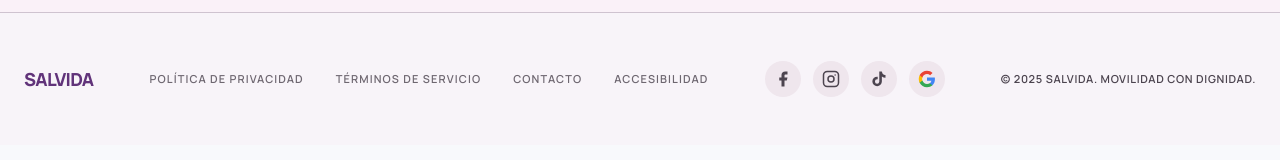
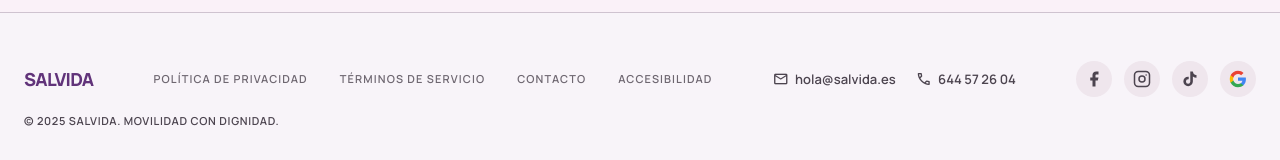
Before and after one commit to Salvida/Salvida_vibe_project, a React (Vite) app in the folder frontend/: page / in a window 1280 px wide. Shown: the part 1959-2119 px from the top of the page. Built offline with nearby package versions, Linux system fonts and the light colour scheme; no server answers.

Commit message:
feat: fix footer links and add contact info block

```diff
--- a/frontend/src/i18n/es.json
+++ b/frontend/src/i18n/es.json
@@ -529,6 +529,8 @@
       "terms": "Términos de Servicio",
       "contact": "Contacto",
       "accessibility": "Accesibilidad",
+      "email": "hola@salvida.es",
+      "phone": "644 57 26 04",
       "copy": "© 2025 Salvida. Movilidad con dignidad."
     }
   }
--- a/frontend/src/pages/LandingPage/LandingPage.css
+++ b/frontend/src/pages/LandingPage/LandingPage.css
@@ -743,6 +743,34 @@
   }
 }
 
+/* ── Footer contact info ── */
+.lp-footer__contact {
+  display: flex;
+  flex-wrap: wrap;
+  justify-content: center;
+  gap: 1.25rem;
+}
+
+.lp-footer__contact-item {
+  display: flex;
+  align-items: center;
+  gap: 0.4rem;
+  font-size: 0.8125rem;
+  font-weight: 600;
+  color: var(--lp-on-surface-variant);
+  text-decoration: none;
+  transition: color 0.2s;
+}
+
+.lp-footer__contact-item:hover {
+  color: var(--lp-primary);
+}
+
+.lp-footer__contact-icon {
+  font-size: 1rem;
+  line-height: 1;
+}
+
 /* ============================================================
    AUTH MODAL
    ============================================================ */
--- a/frontend/src/pages/LandingPage/LandingPage.tsx
+++ b/frontend/src/pages/LandingPage/LandingPage.tsx
@@ -1,6 +1,6 @@
 import { useState, useEffect, useRef } from "react";
 import ReactDOM from "react-dom";
-import { useNavigate } from "react-router-dom";
+import { useNavigate, Link } from "react-router-dom";
 import { useTranslation } from "react-i18next";
 import { Swiper, SwiperSlide } from "swiper/react";
 import { Navigation, A11y } from "swiper/modules";
@@ -648,17 +648,37 @@ export default function LandingPage() {
           <span className="lp-footer__brand">Salvida</span>
 
           <div className="lp-footer__links">
-            <a href="#" className="lp-footer__link">
+            <Link to="/privacidad" className="lp-footer__link">
               {t("landing.footer.privacy")}
+            </Link>
+            <Link to="/terminos" className="lp-footer__link">
+              {t("landing.footer.terms")}
+            </Link>
+            <Link to="/contacto" className="lp-footer__link">
+              {t("landing.footer.contact")}
+            </Link>
+            <Link to="/accesibilidad" className="lp-footer__link">
+              {t("landing.footer.accessibility")}
+            </Link>
+          </div>
+
+          {/* Contact info */}
+          <div className="lp-footer__contact">
+            <a
+              href="mailto:hola@salvida.es"
+              className="lp-footer__contact-item"
+              aria-label="Correo electrónico"
+            >
+              <span className="lp-material-icon lp-footer__contact-icon">mail</span>
+              {t("landing.footer.email")}
             </a>
-            <a href="#" className="lp-footer__link">
-              {t("landing.footer.terms")}
-            </a>
-            <a href="#" className="lp-footer__link">
-              {t("landing.footer.contact")}
-            </a>
-            <a href="#" className="lp-footer__link">
-              {t("landing.footer.accessibility")}
+            <a
+              href="tel:+34644572604"
+              className="lp-footer__contact-item"
+              aria-label="Teléfono"
+            >
+              <span className="lp-material-icon lp-footer__contact-icon">phone</span>
+              {t("landing.footer.phone")}
             </a>
           </div>
 
```
